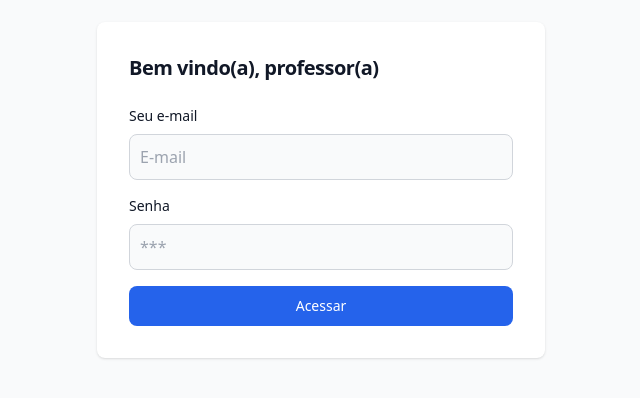
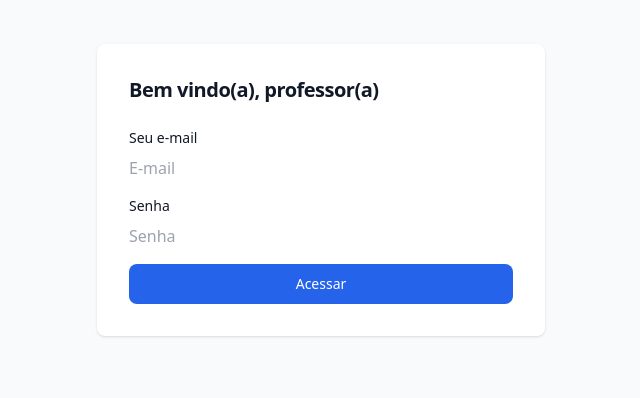
Before and after one commit to gabrielwbenatti/siga-fatec, a React (Vite) app in the folder frontend/: page /login in a window 1280 px wide. Shown: the part 210-608 px from the top of the page, without its empty margins (319-959 px from the left). Built offline with nearby package versions, Linux system fonts and the light colour scheme.

Commit message:
criado novo componente

```diff
--- /dev/null
+++ b/frontend/src/components/shared/Input.tsx
@@ -0,0 +1,20 @@
+import { InputHTMLAttributes } from "react";
+
+interface SigaInputProps extends InputHTMLAttributes<HTMLInputElement> {
+  label: string;
+}
+
+function SigaInput({ label, className, ...rest }: SigaInputProps) {
+  return (
+    <>
+      <div>
+        <label className="block mb-2 text-sm font-medium text-gray-900 dark:text-white">
+          {label}
+        </label>
+        <input className={"w-full " + className} {...rest} />
+      </div>
+    </>
+  );
+}
+
+export default SigaInput;
--- a/frontend/src/pages/Login/Components/LoginForm.tsx
+++ b/frontend/src/pages/Login/Components/LoginForm.tsx
@@ -2,6 +2,7 @@ import { FormEvent, useState } from "react";
 import LoginInput from "./LoginInput";
 import axios from "axios";
 import { useNavigate } from "react-router-dom";
+import SigaInput from "../../../components/shared/Input";
 
 function LoginForm() {
   const [email, setEmail] = useState<string>("");
@@ -44,18 +45,17 @@ function LoginForm() {
             Bem vindo(a), professor(a)
           </h1>
           <form method="post" className="space-y-4" onSubmit={handleSubmit}>
-            <LoginInput
+            <SigaInput
               label="Seu e-mail"
-              inputType="email"
-              autoComplete="true"
               placeholder="E-mail"
+              type="email"
               onChange={(e) => setEmail(e.currentTarget.value)}
             />
-            <LoginInput
+
+            <SigaInput
               label="Senha"
-              placeholder="***"
-              inputType="password"
-              autoComplete="true"
+              placeholder="Senha"
+              type="password"
               onChange={(e) => setPassword(e.currentTarget.value)}
             />
 
```
